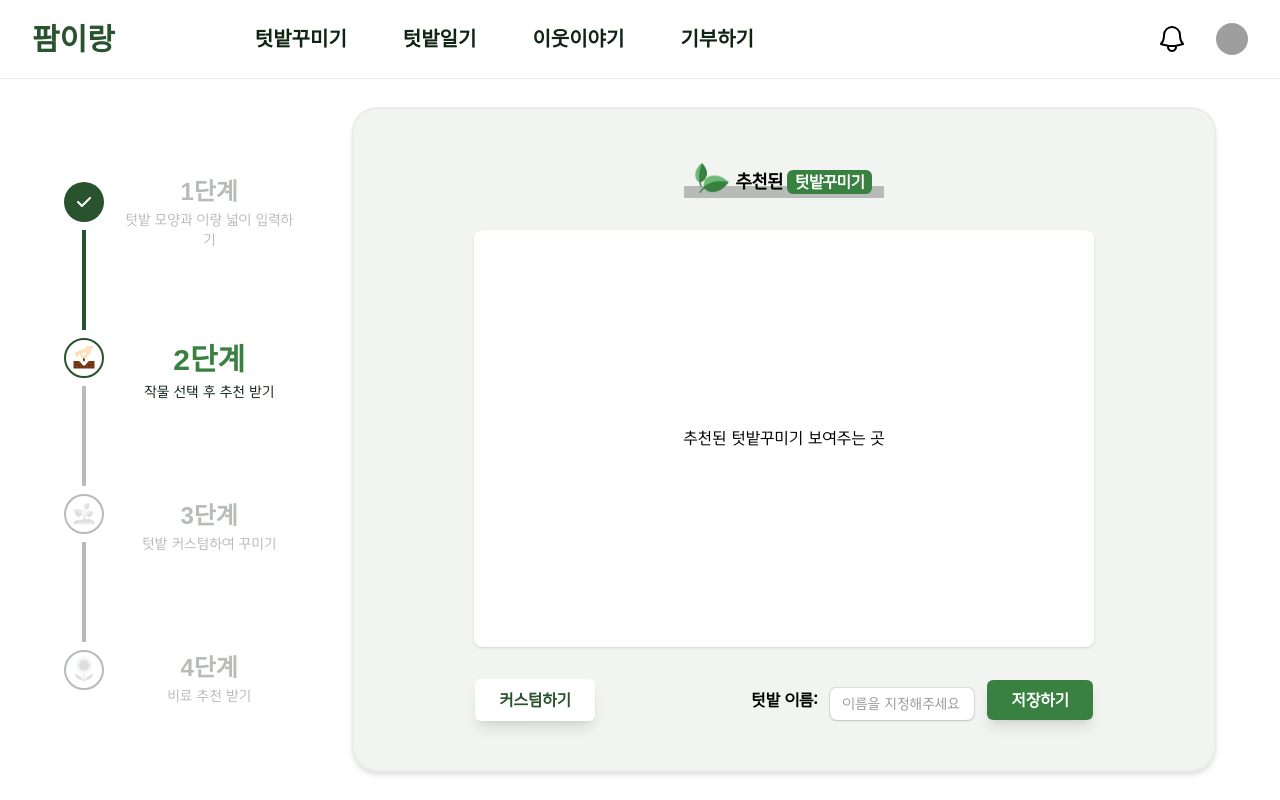
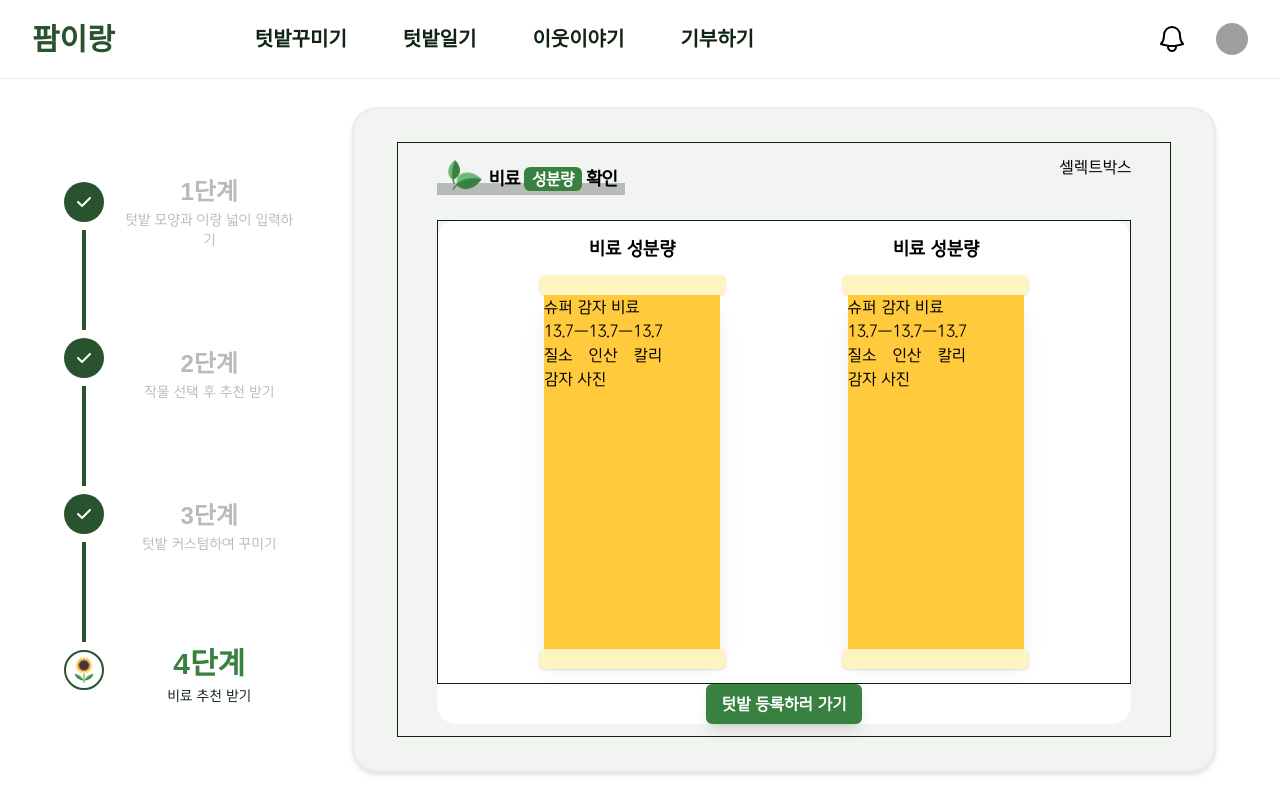
Before and after one commit to Hocheol18/Farmirang, a Next.js app in the folder frontend/: page /farm-design in a window 1280 px wide. Built offline with nearby package versions, Linux system fonts and the light colour scheme; grey boxes are pictures that could not be loaded; a web font is replaced by a local one.

Commit message:
[feat]: 4단계 비료 박스(공통 컴포넌트) ui 만드는 중

```diff
--- /dev/null
+++ b/frontend/app/_components/common/FertilizerBox.tsx
@@ -0,0 +1,29 @@
+const FertilizerBox = () => {
+  return (
+    <div className="flex flex-col py-[2%] gap-3 items-center w-[30%] h-full">
+      <div className="font-extrabold text-lg">비료 성분량</div>
+      <div className="flex flex-col items-center w-full h-full">
+        <div className="w-[90%] h-5 bg-yellow-100 shadow rounded-md"></div>
+        <div className="flex-1 bg-yellow-200 w-[85%] shadow-xl">
+          <div>슈퍼 감자 비료</div>
+          <div className="flex">
+            <div>13.7</div>
+            <div>ㅡ</div>
+            <div>13.7</div>
+            <div>ㅡ</div>
+            <div>13.7</div>
+          </div>
+          <div className="flex gap-4">
+            <div>질소</div>
+            <div>인산</div>
+            <div>칼리</div>
+          </div>
+          <div>감자 사진</div>
+        </div>
+        <div className="w-[90%] h-5 bg-yellow-100 shadow rounded-md"></div>
+      </div>
+    </div>
+  );
+};
+
+export default FertilizerBox;
--- a/frontend/app/farm-design/components/step/StepBox.tsx
+++ b/frontend/app/farm-design/components/step/StepBox.tsx
@@ -4,7 +4,7 @@ import SecondPage from "./second/SecondPage";
 import ThirdPage from "./third/ThirdPage";
 
 const StepBox = () => {
-  const currentStep = 2;
+  const currentStep = 4;
 
   const content: JSX.Element[] = [
     <FirstPage />,
--- a/frontend/app/farm-design/components/step/Stepper.tsx
+++ b/frontend/app/farm-design/components/step/Stepper.tsx
@@ -2,7 +2,7 @@ import Step from "./Step";
 import StepName from "./StepName";
 
 const Stepper = () => {
-  const nowStep: number = 2; // 현재 단계
+  const nowStep: number = 4; // 현재 단계
 
   // 단계의 제목과 내용을 배열로 관리
   const stepsDetails = [
--- /dev/null
+++ b/frontend/app/farm-design/components/step/fourrth/FertilizerContent.tsx
@@ -0,0 +1,12 @@
+import FertilizerBox from "@/app/_components/common/FertilizerBox";
+
+const FertilizerContent = () => {
+  return (
+    <div className="flex justify-center items-center gap-24 w-full h-full border border-black-100">
+      <FertilizerBox />
+      <FertilizerBox />
+    </div>
+  );
+};
+
+export default FertilizerContent;
--- a/frontend/app/farm-design/components/step/fourrth/FourthPage.tsx
+++ b/frontend/app/farm-design/components/step/fourrth/FourthPage.tsx
@@ -1,5 +1,35 @@
+"use client";
+
+import Button from "@/app/_components/common/Button";
+import TitleBox from "../TitleBox";
+import FertilizerBox from "./FertilizerContent";
+
 const FourthPage = () => {
-  return <div>FourthPage</div>;
+  // 임시 함수...
+  const tmpHandleFunction = () => {};
+
+  return (
+    <div className="flex flex-col border border-black-100 justify-around items-center w-[90%] h-[90%]">
+      {/* 제목 + 셀렉트 */}
+      <div className="flex w-full px-[5%]">
+        <TitleBox basicText1="비료" pointText="성분량" basicText2="확인" />
+
+        <div className="flex-1"></div>
+        <div>셀렉트박스</div>
+      </div>
+      <div className="flex flex-col items-center w-[90%] h-[85%] rounded-[20px] bg-white-100">
+        <FertilizerBox />
+        <div>
+          <Button
+            text="텃밭 등록하러 가기"
+            bgStyles="bg-green-400 px-2"
+            textStyles="text-white-100 font-semibold"
+            handleClick={tmpHandleFunction}
+          />
+        </div>
+      </div>
+    </div>
+  );
 };
 
 export default FourthPage;
```
